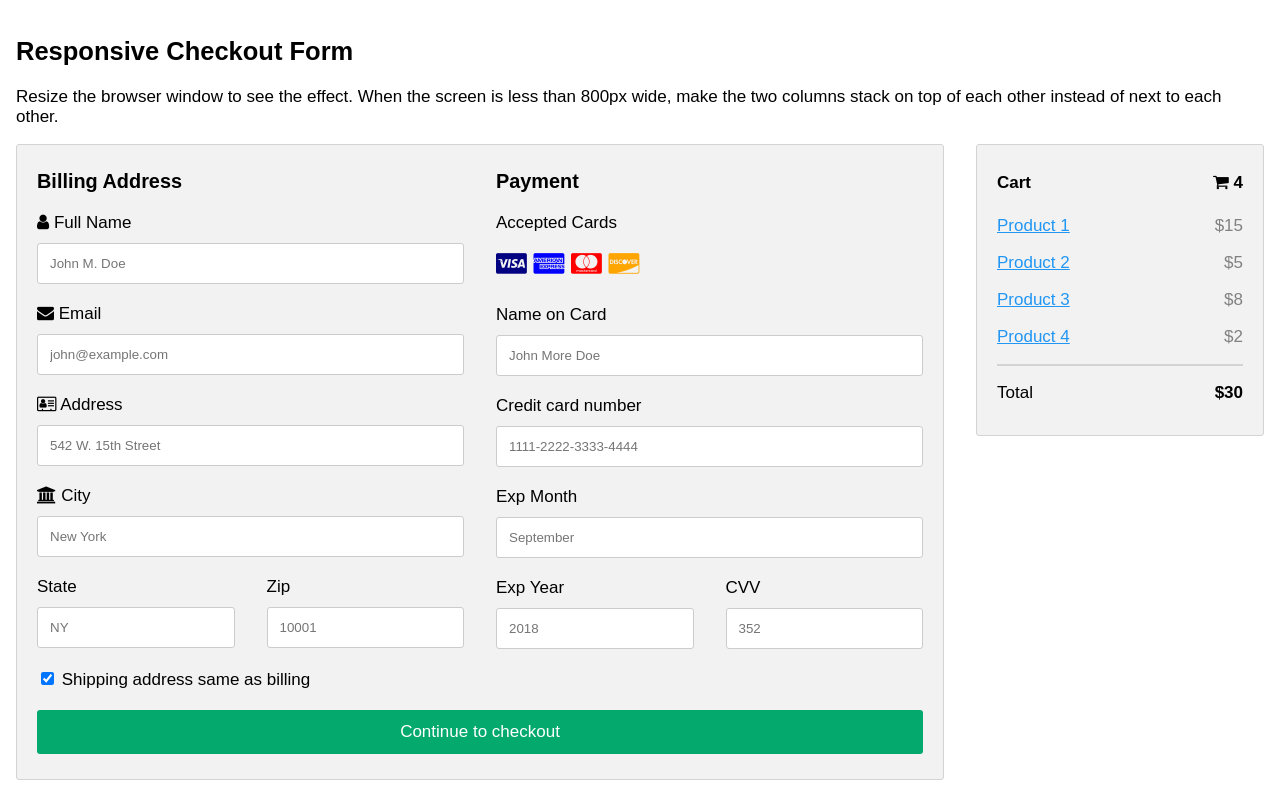
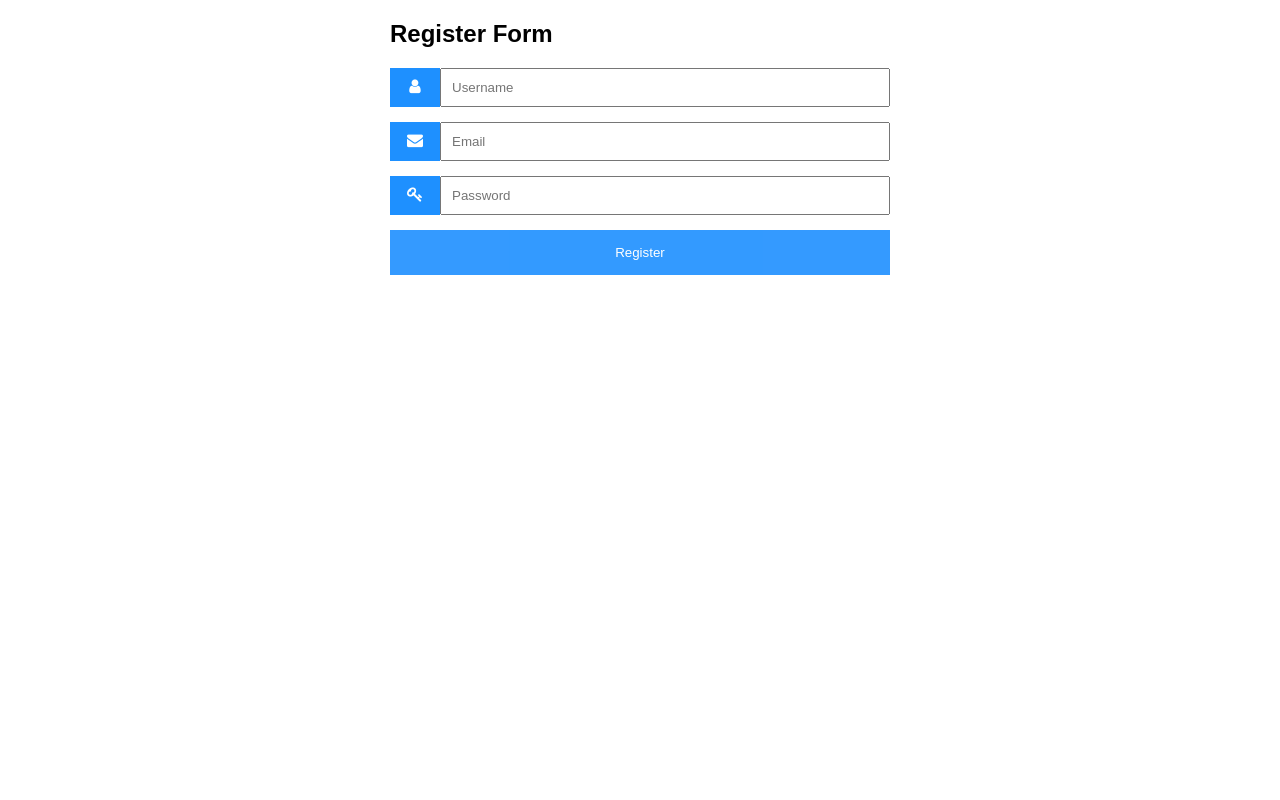
Before and after one commit to khadarbasha019/micropracess, a plain HTML site: page index.html in a window 1280 px wide. Drawn offline with Linux system fonts and the light colour scheme.

Commit message:
Update index.html

```diff
--- a/index.html
+++ b/index.html
@@ -2,193 +2,74 @@
 <html>
 <head>
 <meta name="viewport" content="width=device-width, initial-scale=1">
+<!-- Add icon library -->
 <link rel="stylesheet" href="https://cdnjs.cloudflare.com/ajax/libs/font-awesome/4.7.0/css/font-awesome.min.css">
 <style>
-  body {
-    font-family: Arial;
-    font-size: 17px;
-    padding: 8px;
+body {font-family: Arial, Helvetica, sans-serif;}
+* {box-sizing: border-box;}
+
+.input-container {
+  display: -ms-flexbox; /* IE10 */
+  display: flex;
+  width: 100%;
+  margin-bottom: 15px;
 }
 
-  * {
-    box-sizing: border-box;
+.icon {
+  padding: 10px;
+  background: dodgerblue;
+  color: white;
+  min-width: 50px;
+  text-align: center;
 }
 
-  .row {
-    display: -ms-flexbox; /* IE10 */
-    display: flex;
-    -ms-flex-wrap: wrap; /* IE10 */
-    flex-wrap: wrap;
-    margin: 0 -16px;
+.input-field {
+  width: 100%;
+  padding: 10px;
+  outline: none;
 }
 
-  .col-25 {
-    -ms-flex: 25%; /* IE10 */
-    flex: 25%;
+.input-field:focus {
+  border: 2px solid dodgerblue;
 }
 
-  .col-50 {
-    -ms-flex: 50%; /* IE10 */
-    flex: 50%;
-  }
-
-  .col-75 {
-    -ms-flex: 75%; /* IE10 */
-    flex: 75%;
-  }
-
-  .col-25,
-  .col-50,
-  .col-75 {
-    padding: 0 16px;
-  }
-
-  .container {
-    background-color: #f2f2f2;
-    padding: 5px 20px 15px 20px;
-    border: 1px solid lightgrey;
-    border-radius: 3px;
-  }
-
-  input[type=text] {
+/* Set a style for the submit button */
+.btn {
+  background-color: dodgerblue;
+  color: white;
+  padding: 15px 20px;
+  border: none;
+  cursor: pointer;
   width: 100%;
-    margin-bottom: 20px;
-    padding: 12px;
-    border: 1px solid #ccc;
-    border-radius: 3px;
-  }
-
-  label {
-    margin-bottom: 10px;
-    display: block;
-  }
-
-  .icon-container {
-    margin-bottom: 20px;
-    padding: 7px 0;
-    font-size: 24px;
-  }
-
-  .btn {
-    background-color: #04AA6D;
-    color: white;
-    padding: 12px;
-    margin: 10px 0;
-    border: none;
-    width: 100%;
-    border-radius: 3px;
-    cursor: pointer;
-    font-size: 17px;
+  opacity: 0.9;
 }
 
 .btn:hover {
-    background-color: #45a049;
-  }
-
-  a {
-    color: #2196F3;
-  }
-
-  hr {
-    border: 1px solid lightgrey;
-  }
-
-  span.price {
-    float: right;
-    color: grey;
-  }
-
-  /* Responsive layout - when the screen is less than 800px wide, make the two columns stack on top of each other instead of next to each other (also change the direction - make the "cart" column go on top) */
-  @media (max-width: 800px) {
-    .row {
-      flex-direction: column-reverse;
-    }
-    .col-25 {
-      margin-bottom: 20px;
-    }
+  opacity: 1;
 }
 </style>
 </head>
 <body>
 
-  <h2>Responsive Checkout Form</h2>
-  <p>Resize the browser window to see the effect. When the screen is less than 800px wide, make the two columns stack on top of each other instead of next to each other.</p>
-  <div class="row">
-    <div class="col-75">
-      <div class="container">
-        <form action="/action_page.php">
-
-          <div class="row">
-            <div class="col-50">
-              <h3>Billing Address</h3>
-              <label for="fname"><i class="fa fa-user"></i> Full Name</label>
-              <input type="text" id="fname" name="firstname" placeholder="John M. Doe">
-              <label for="email"><i class="fa fa-envelope"></i> Email</label>
-              <input type="text" id="email" name="email" placeholder="john@example.com">
-              <label for="adr"><i class="fa fa-address-card-o"></i> Address</label>
-              <input type="text" id="adr" name="address" placeholder="542 W. 15th Street">
-              <label for="city"><i class="fa fa-institution"></i> City</label>
-              <input type="text" id="city" name="city" placeholder="New York">
-
-              <div class="row">
-                <div class="col-50">
-                  <label for="state">State</label>
-                  <input type="text" id="state" name="state" placeholder="NY">
-                </div>
-                <div class="col-50">
-                  <label for="zip">Zip</label>
-                  <input type="text" id="zip" name="zip" placeholder="10001">
-                </div>
-              </div>
+<form action="/action_page.php" style="max-width:500px;margin:auto">
+  <h2>Register Form</h2>
+  <div class="input-container">
+    <i class="fa fa-user icon"></i>
+    <input class="input-field" type="text" placeholder="Username" name="usrnm">
   </div>
 
-            <div class="col-50">
-              <h3>Payment</h3>
-              <label for="fname">Accepted Cards</label>
-              <div class="icon-container">
-                <i class="fa fa-cc-visa" style="color:navy;"></i>
-                <i class="fa fa-cc-amex" style="color:blue;"></i>
-                <i class="fa fa-cc-mastercard" style="color:red;"></i>
-                <i class="fa fa-cc-discover" style="color:orange;"></i>
-              </div>
-              <label for="cname">Name on Card</label>
-              <input type="text" id="cname" name="cardname" placeholder="John More Doe">
-              <label for="ccnum">Credit card number</label>
-              <input type="text" id="ccnum" name="cardnumber" placeholder="1111-2222-3333-4444">
-              <label for="expmonth">Exp Month</label>
-              <input type="text" id="expmonth" name="expmonth" placeholder="September">
-              <div class="row">
-                <div class="col-50">
-                  <label for="expyear">Exp Year</label>
-                  <input type="text" id="expyear" name="expyear" placeholder="2018">
-                </div>
-                <div class="col-50">
-                  <label for="cvv">CVV</label>
-                  <input type="text" id="cvv" name="cvv" placeholder="352">
-                </div>
-              </div>
+  <div class="input-container">
+    <i class="fa fa-envelope icon"></i>
+    <input class="input-field" type="text" placeholder="Email" name="email">
   </div>
 
+  <div class="input-container">
+    <i class="fa fa-key icon"></i>
+    <input class="input-field" type="password" placeholder="Password" name="psw">
   </div>
-          <label>
-            <input type="checkbox" checked="checked" name="sameadr"> Shipping address same as billing
-          </label>
-          <input type="submit" value="Continue to checkout" class="btn">
+
+  <button type="submit" class="btn">Register</button>
 </form>
-      </div>
-    </div>
-    <div class="col-25">
-      <div class="container">
-        <h4>Cart <span class="price" style="color:black"><i class="fa fa-shopping-cart"></i> <b>4</b></span></h4>
-        <p><a href="#">Product 1</a> <span class="price">$15</span></p>
-        <p><a href="#">Product 2</a> <span class="price">$5</span></p>
-        <p><a href="#">Product 3</a> <span class="price">$8</span></p>
-        <p><a href="#">Product 4</a> <span class="price">$2</span></p>
-        <hr>
-        <p>Total <span class="price" style="color:black"><b>$30</b></span></p>
-      </div>
-    </div>
-  </div>
 
 </body>
 </html>
```
Lines whose indentation alone changed are shown as unchanged.
